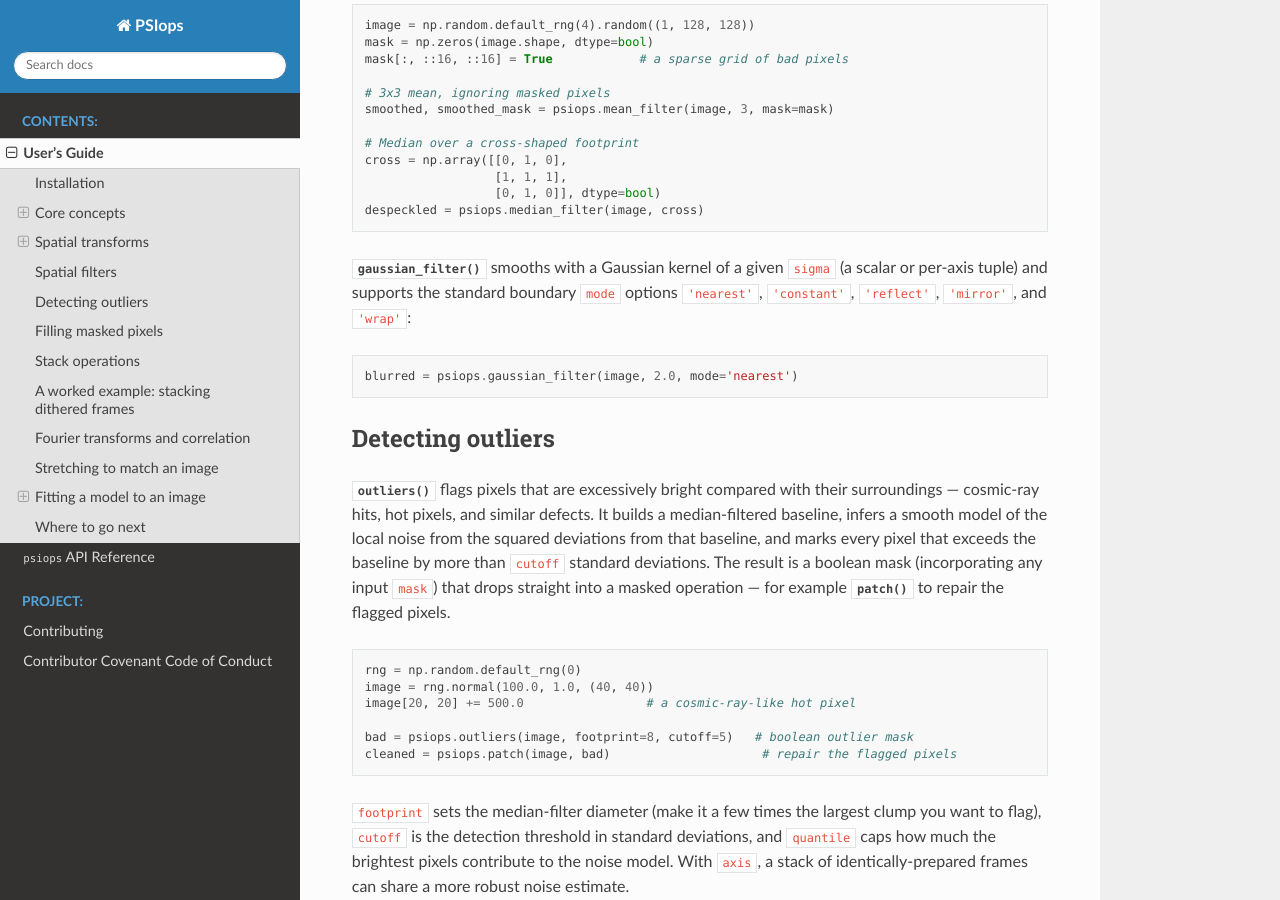
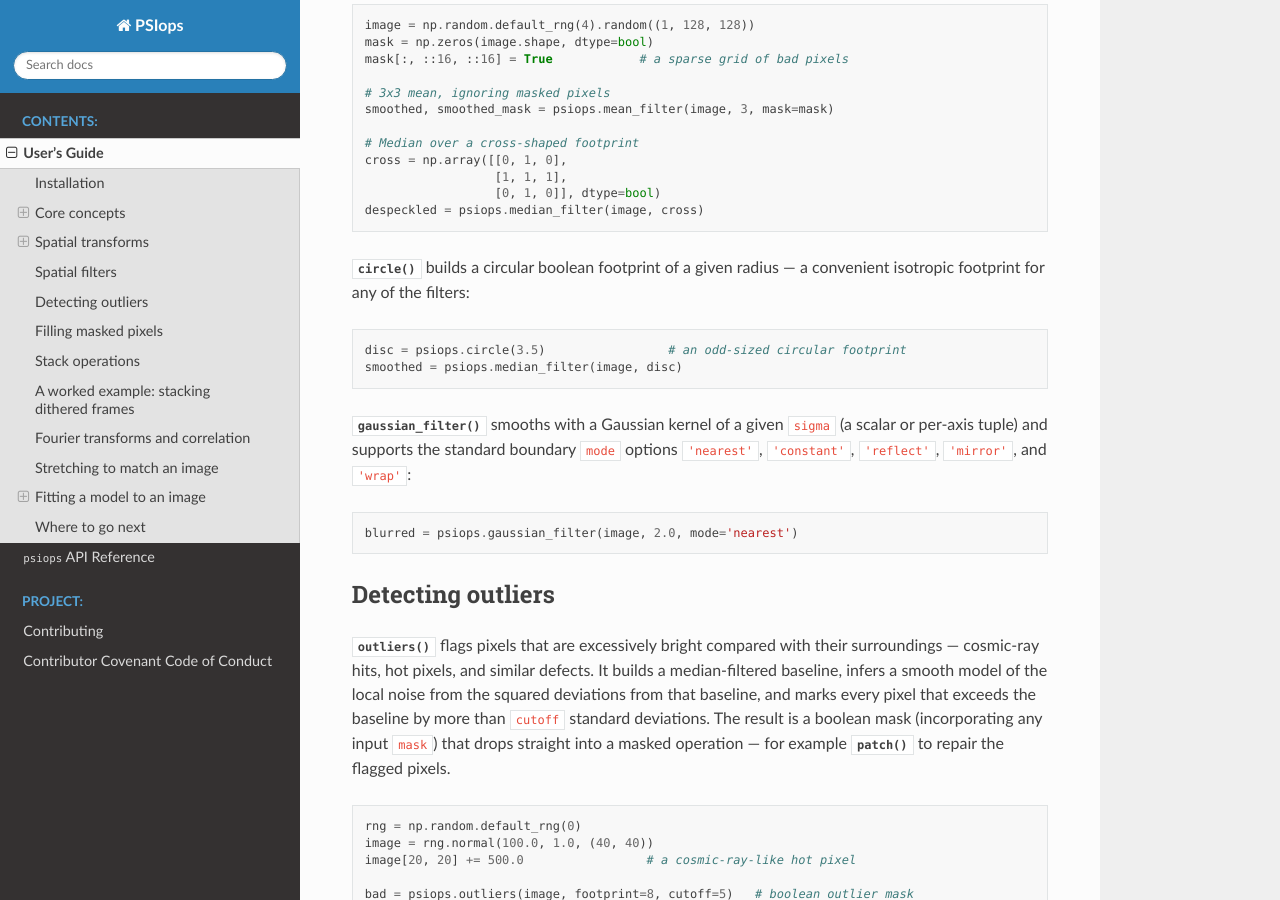
Before and after one commit to SETI/rms-psiops, a Sphinx documentation site: the page built from docs/userguide.rst, in a window 1280 px wide and 900 px high, scrolled down 6205 px. Built offline with Sphinx 7.4.7 and the Read the Docs theme 3.1.0, drawn with Linux system fonts in a browser that asks for light colours.

Commit message:
Make circle() public
Export circle() (a circular boolean filter footprint of a given radius) from
the top-level psiops package: add it to __all__ and import it in __init__.py,
add its signature to the __init__.pyi stub, mention the helper alongside the
spatial filters in the package docstring, and document it in the User's Guide's
spatial-filters section with an example feeding it to median_filter.

Co-Authored-By: Claude Opus 4.8 (1M context) <noreply@anthropic.com>

```diff
--- a/docs/userguide.rst
+++ b/docs/userguide.rst
@@ -315,6 +315,14 @@ The available filters are :func:`~psiops.mean_filter`,
                      [0, 1, 0]], dtype=bool)
    despeckled = psiops.median_filter(image, cross)
 
+:func:`~psiops.circle` builds a circular boolean footprint of a given radius — a
+convenient isotropic footprint for any of the filters:
+
+.. code-block:: python
+
+   disc = psiops.circle(3.5)                 # an odd-sized circular footprint
+   smoothed = psiops.median_filter(image, disc)
+
 :func:`~psiops.gaussian_filter` smooths with a Gaussian kernel of a given
 ``sigma`` (a scalar or per-axis tuple) and supports the standard boundary
 ``mode`` options ``'nearest'``, ``'constant'``, ``'reflect'``, ``'mirror'``, and
--- a/src/psiops/__init__.py
+++ b/src/psiops/__init__.py
@@ -5,7 +5,8 @@
 psiops: Photometrically accurate Science Image Operations on 2-D images.
 
 * Spatial transforms: zoom, unzoom, shift, ishift, resample, reshape, rotate.
-* Spatial filters: gaussian, mean, median, minimum, maximum, variance, standard deviation.
+* Spatial filters: gaussian, mean, median, minimum, maximum, variance, standard deviation,
+  plus a ``circle`` helper for building circular filter footprints.
 * Stack operations: mean, median, minimum, maximum, variance, standard deviation.
 * Other operations: FFT, inverse FFT, correlation, autocorrelation, image alignment,
   least-squares fitting, PSF modeling and fitting, outlier detection, and patching of
@@ -66,6 +67,7 @@ __all__ = [
     'unzoom',
     'zoom',
     # Stack operations and spatial filters
+    'circle',
     'gaussian_filter',
     'maximum',
     'maximum_filter',
@@ -100,6 +102,7 @@ __all__ = [
 
 # Spatial transforms
 # Stack operations and spatial filters
+from psiops.circle   import circle
 from psiops.gaussian_filter import gaussian_filter
 from psiops.ishift   import ishift
 from psiops.maximum  import maximum, maximum_filter
```
Also changed, not shown: 1 other file.
